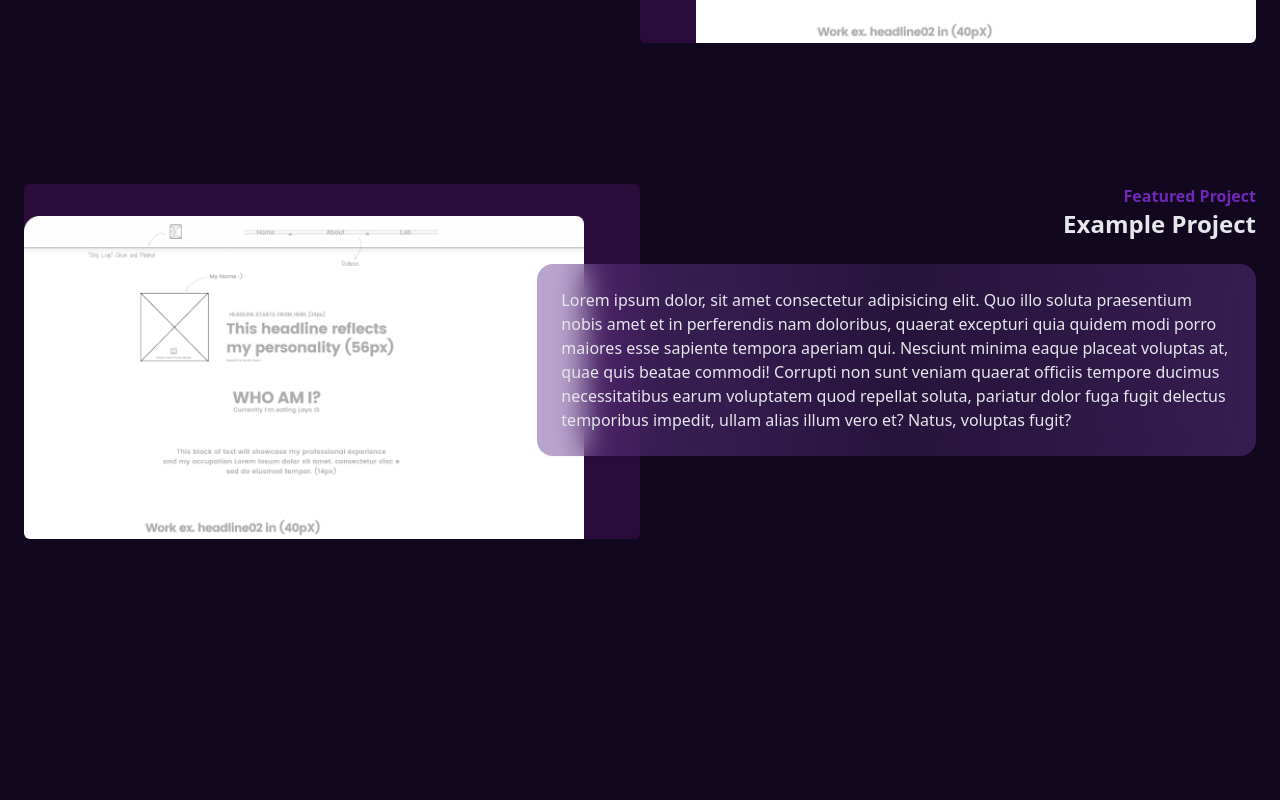
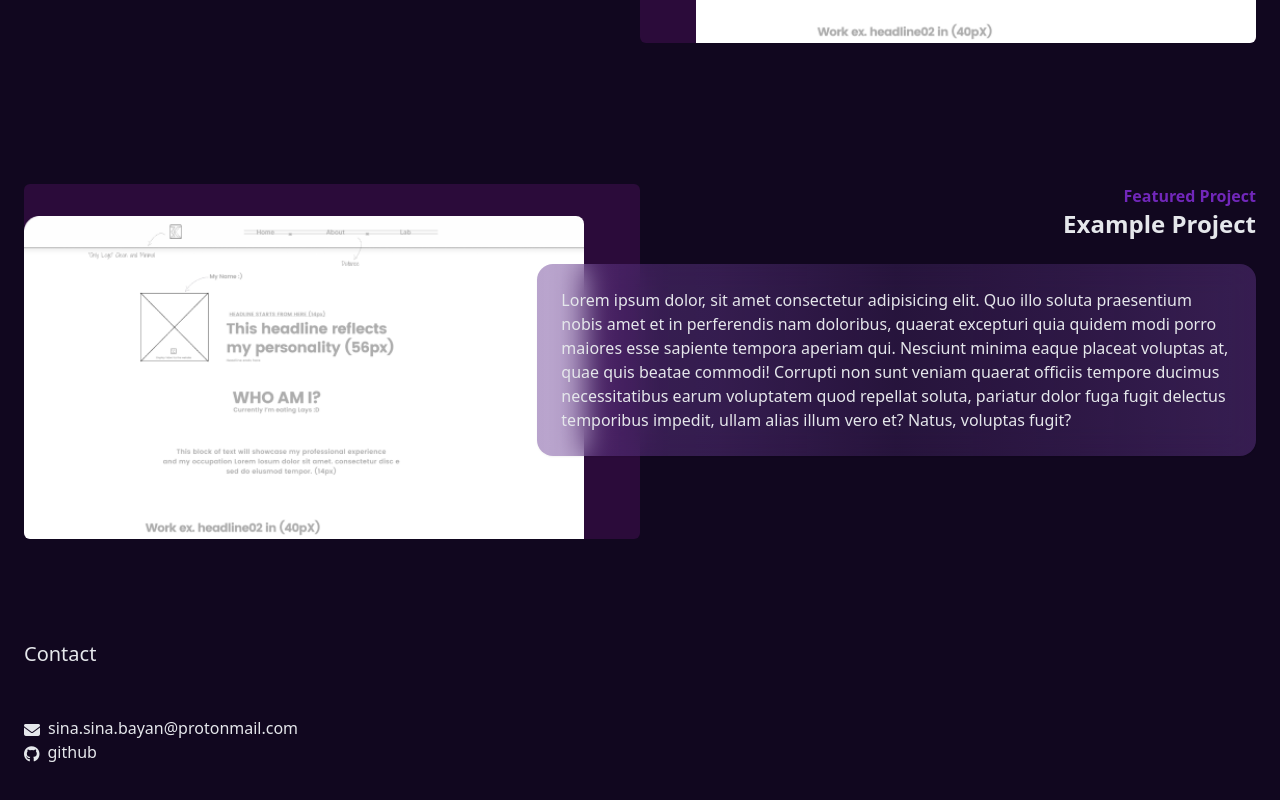
Before and after one commit to sina-byn/portfolio, a React (Vite) app: page / in a window 1280 px wide. Shown: the part 2142-2942 px from the top of the page. Before the commit the page ends 2782 px from the top, so only its background shows below. Built offline with nearby package versions, Linux system fonts and the light colour scheme.

Commit message:
footer added

```diff
--- a/index.html
+++ b/index.html
@@ -6,6 +6,9 @@
   <link rel="icon" type="image/svg+xml" href="/vite.svg" />
   <meta name="viewport" content="width=device-width, initial-scale=1.0" />
   <title>My Portfolio | Sina Bayandorian</title>
+  <link rel="stylesheet" href="https://cdnjs.cloudflare.com/ajax/libs/font-awesome/6.4.0/css/all.min.css"
+    integrity="sha512-iecdLmaskl7CVkqkXNQ/ZH/XLlvWZOJyj7Yy7tcenmpD1ypASozpmT/E0iPtmFIB46ZmdtAc9eNBvH0H/ZpiBw=="
+    crossorigin="anonymous" referrerpolicy="no-referrer" />
 </head>
 
 <body class="bg-primary-dark text-gray-200">
--- a/src/App.tsx
+++ b/src/App.tsx
@@ -3,6 +3,7 @@ import Container from './components/Container';
 import Header from './components/Header';
 import TechStack from './components/TechStack';
 import Projects from './components/Projects';
+import Footer from './components/Footer';
 
 const App = () => {
   return (
@@ -11,6 +12,7 @@ const App = () => {
       <Container>
         <TechStack />
         <Projects />
+        <Footer />
       </Container>
     </main>
   );
--- /dev/null
+++ b/src/components/Footer.tsx
@@ -0,0 +1,26 @@
+const Footer = () => {
+  return (
+    <footer id='contact' className='footer pb-20'>
+      <h5 className='text-xl mb-12'>Contact</h5>
+      <p></p>
+      <div className='info-field flex items-center gap-x-2'>
+        <i className='fa-solid fa-envelope mt-1' />
+        <a href='mailto:sina.sina.bayan@protonmail.com'>
+          sina.sina.bayan@protonmail.com
+        </a>
+      </div>
+      <div className='info-field flex items-center gap-x-2'>
+        <i className='fa-brands fa-github mt-1' />
+        <a
+          target='_blank'
+          rel='noreferrer noopener'
+          href='https://github.com/sina-byn'
+        >
+          github
+        </a>
+      </div>
+    </footer>
+  );
+};
+
+export default Footer;
```
